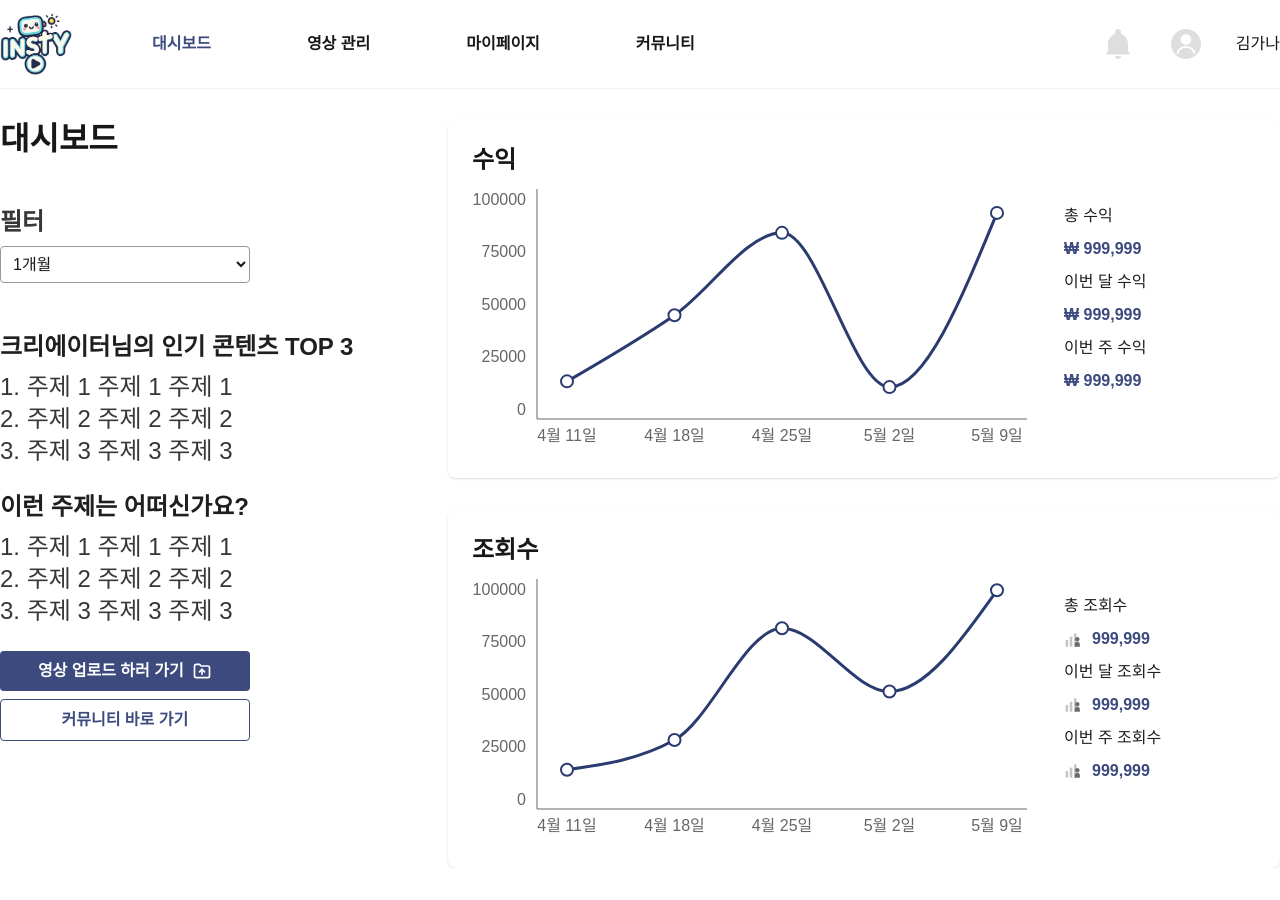
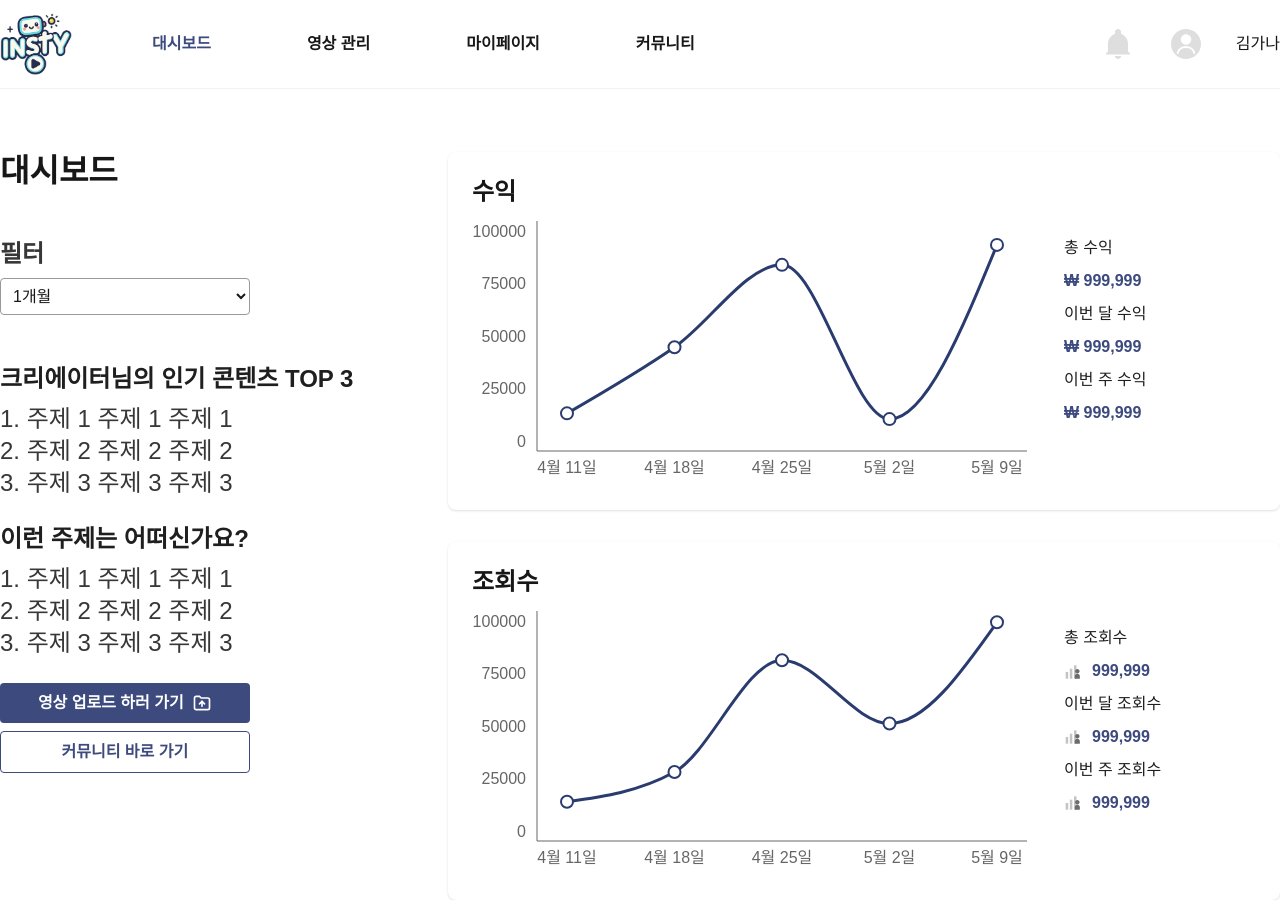
Before and after one commit to Insty-team/insty-frontend, a Next.js app in the folder insty-frontend/: page /creator/dashboard in a window 1280 px wide. Before the commit the page ends 868 px from the top, so only its background shows below. Built offline with nearby package versions, Linux system fonts and the light colour scheme.

Commit message:
design: 크리에이터 대시보드 margin-top 마이페이지와 동일하게 변경

```diff
--- a/insty-frontend/src/app/creator/dashboard/page.tsx
+++ b/insty-frontend/src/app/creator/dashboard/page.tsx
@@ -32,7 +32,7 @@ function CreatorDashboard() {
 	}));
 
 	return (
-		<div className="flex w-full max-w-[1400px] mx-auto mt-8 gap-8">
+		<div className="flex w-full max-w-[1400px] mx-auto mt-16 gap-8">
 			<aside className="flex-[4] min-w-0 flex flex-col gap-8">
 				<div>
 					<h2 className="text-3xl font-bold mb-12">대시보드</h2>
```
